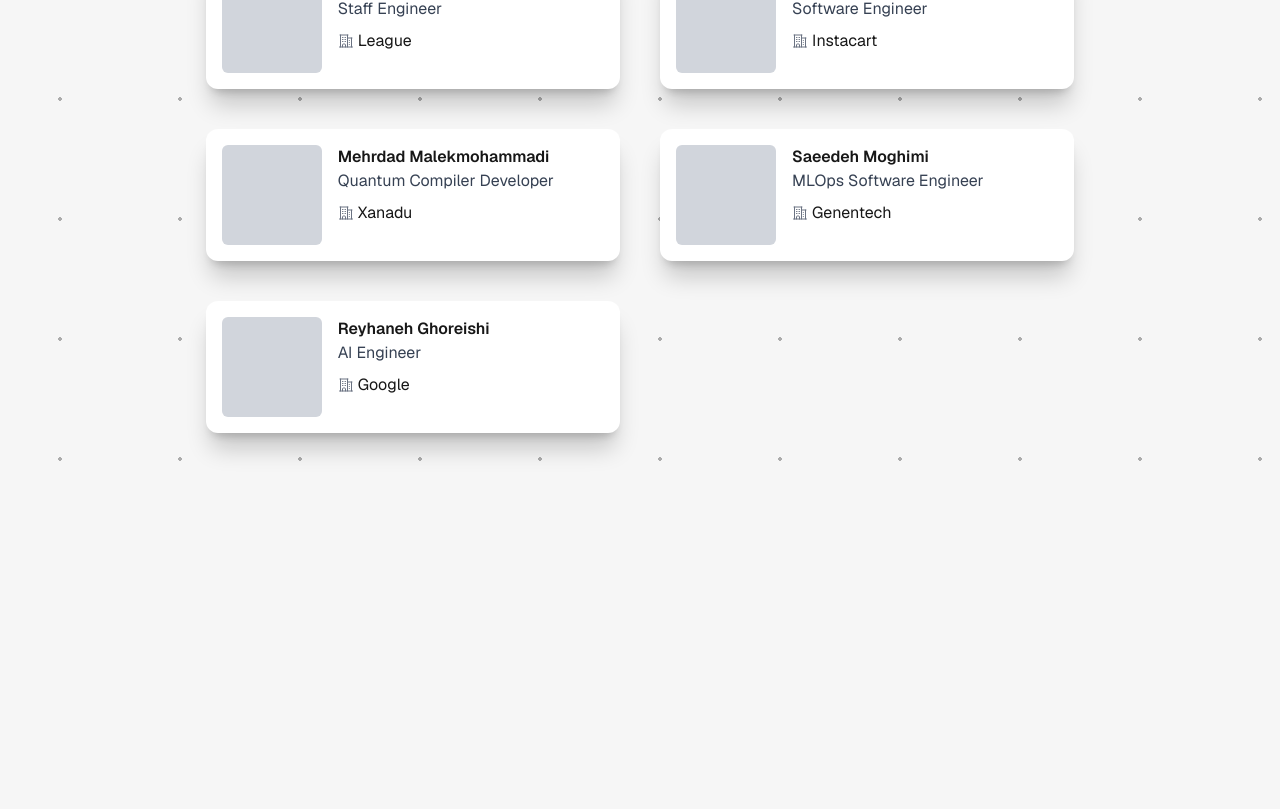
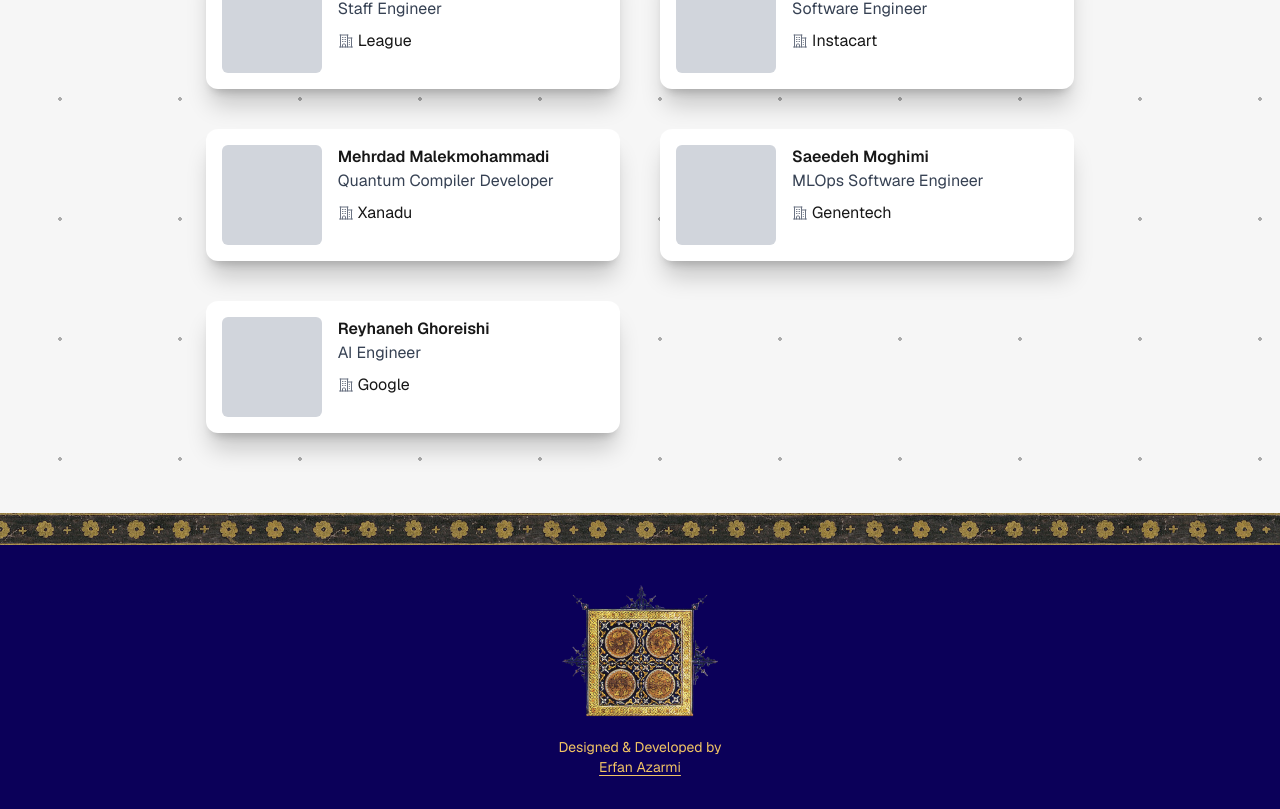
Before and after one commit to erfanazarmi/avicenna, a Next.js app: page / in a window 1280 px wide. Shown: the part 3831-4640 px from the top of the page. Before the commit the page ends 4344 px from the top, so only its background shows below. Built offline with nearby package versions, Linux system fonts and the light colour scheme.

Commit message:
feat: add page footer component

```diff
--- a/app/page.tsx
+++ b/app/page.tsx
@@ -2,6 +2,7 @@
 import Overview from "@/app/ui/overview";
 import Organizers from "@/app/ui/organizers";
 import Speakers from "@/app/ui/speakers";
+import Footer from "@/app/ui/footer";
 
 export default function Home() {
   return (
@@ -17,6 +18,7 @@
         <Organizers />
         <Speakers />
       </main>
+      <Footer />
     </>
   );
 }
--- /dev/null
+++ b/app/ui/footer.tsx
@@ -0,0 +1,27 @@
+import Image from "next/image";
+
+export default function Footer() {
+  return (
+    <>
+      <div className="h-8 w-full bg-[url('/border-2.png')] bg-repeat bg-contain"></div>
+      <footer className="flex flex-col justify-center items-center p-8 text-sm text-gold bg-navy">
+        <div>
+          <Image
+            src="/square.png"
+            alt=""
+            width={160}
+            height={160}
+          />
+        </div>
+        <div>Designed & Developed by</div>
+        <a
+          href="https://github.com/erfanazarmi"
+          target="_blank"
+          className="underline underline-offset-3"
+        >
+          Erfan Azarmi
+        </a>
+      </footer>
+    </>
+  );
+}
```
Also changed, not shown: public/border-2.png (added), public/square.png (added).
